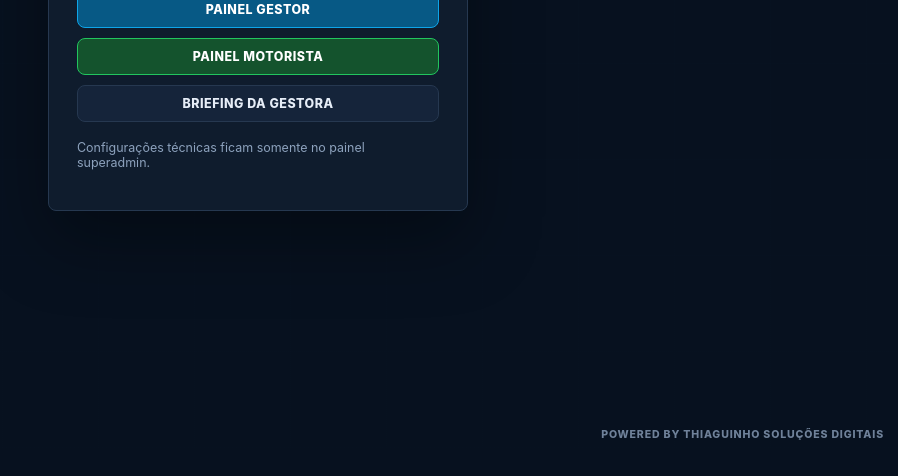
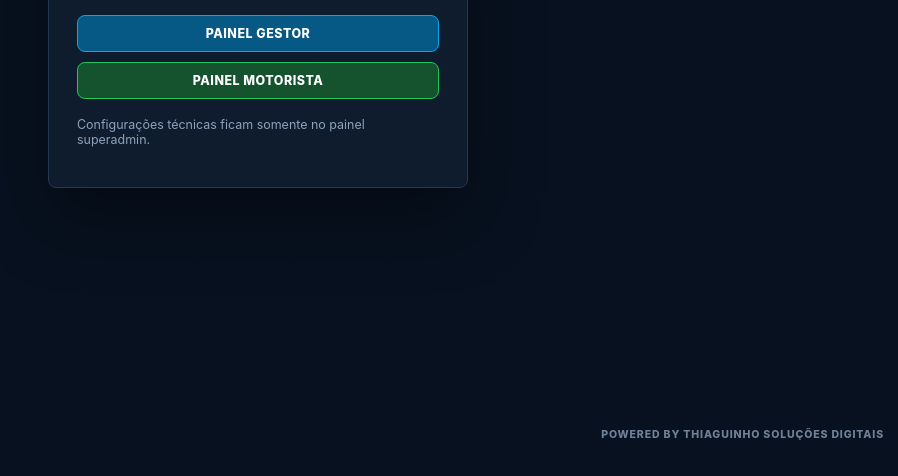
Before and after one commit to tsvalencio-IA/jm3-seguradoras, a website: page index.html in a window 1280 px wide. Shown: the part 352-828 px from the top of the page, without its empty margins (382-1280 px from the left). Drawn offline with Linux system fonts and the light colour scheme.

Commit message:
Add files via upload

```diff
--- a/index.html
+++ b/index.html
@@ -22,7 +22,6 @@
       <div class="actions" style="display:grid;gap:10px">
         <a class="btn primary" style="text-align:center;text-decoration:none" href="jm.html">Painel gestor</a>
         <a class="btn good" style="text-align:center;text-decoration:none" href="motorista.html">Painel motorista</a>
-        <a class="btn" style="text-align:center;text-decoration:none" href="formulario.html">Briefing da gestora</a>
       </div>
       <p class="muted small" style="margin-top:18px">Configurações técnicas ficam somente no painel superadmin.</p>
     </div>
```
